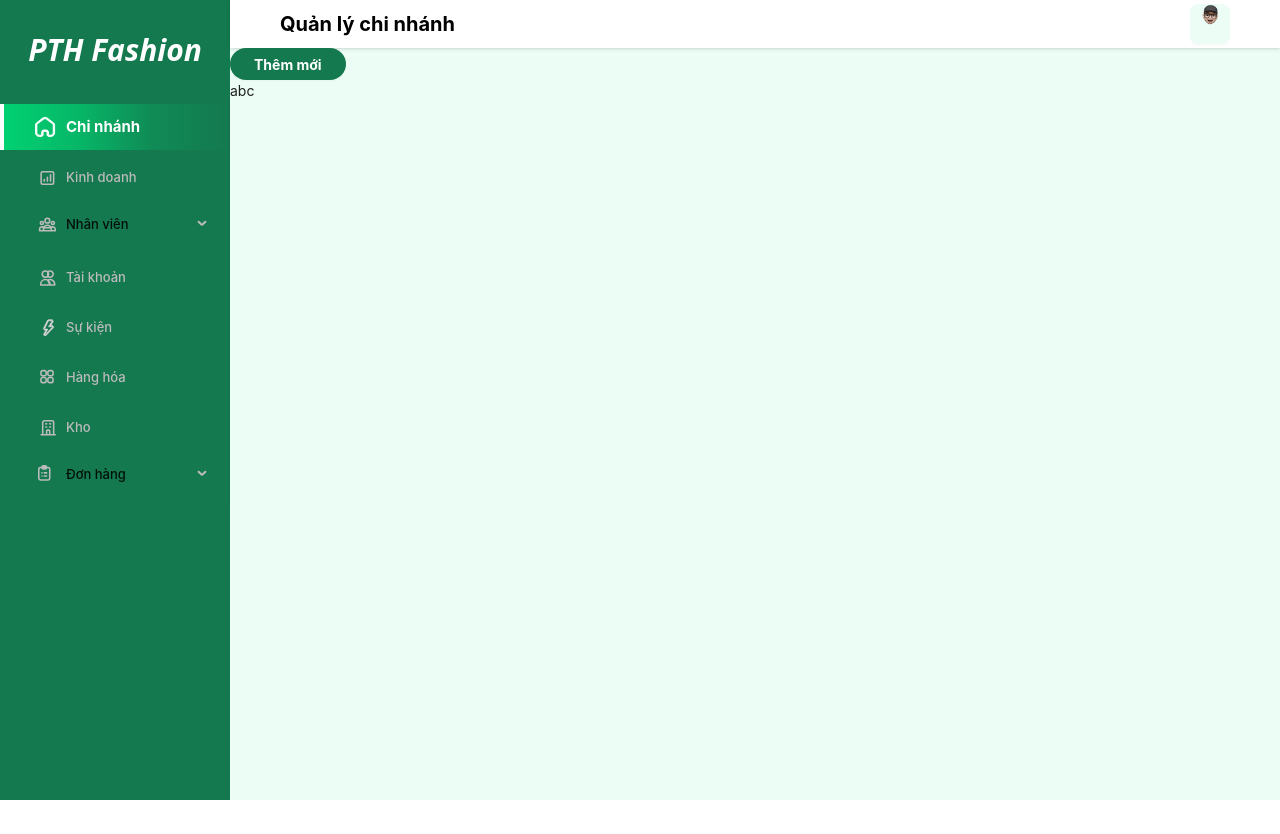
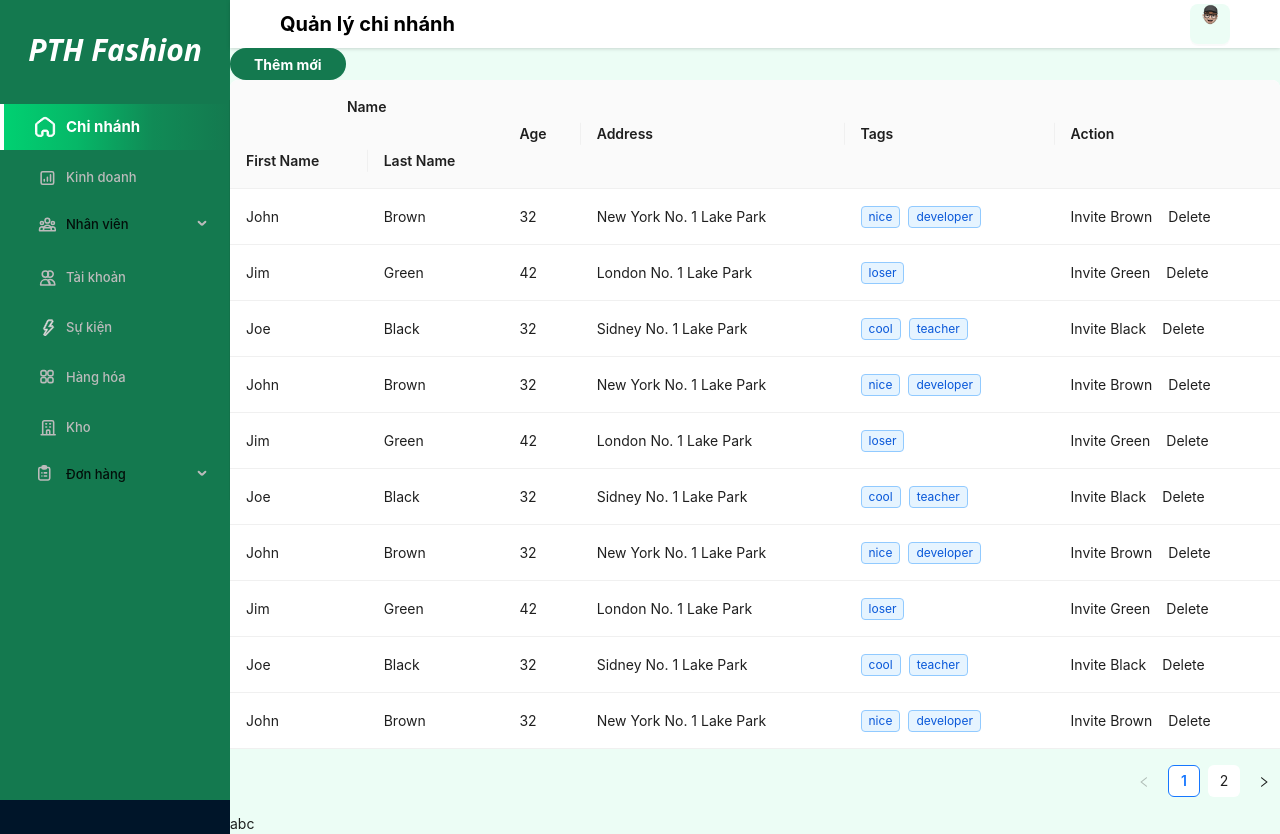
Before and after one commit to hienbui-iwrp/Fashion_store_FE, a Next.js app: page /admin in a window 1280 px wide. Before the commit the page ends 800 px from the top, so only its background shows below. Built offline with nearby package versions, Linux system fonts and the light colour scheme.

Commit message:
update admin

```diff
--- a/src/components/Button/AddButton.tsx
+++ b/src/components/Button/AddButton.tsx
@@ -1,11 +1,9 @@
-import { ReactNode, useState } from 'react'
+import { useState } from 'react'
 import { Button } from 'antd'
 import { Colors } from '@/constants'
+import { ButtonProps } from '@/utils/types/componentType'
 
-export default function AddButton(props: {
-  label: string
-  iconInput?: ReactNode
-}) {
+export default function AddButton(props: ButtonProps) {
   const [isHover, setIsHover] = useState(false)
 
   return (
@@ -27,6 +25,7 @@ export default function AddButton(props: {
       onMouseLeave={() => {
         setIsHover(false)
       }}
+      onClick={props?.onclick}
     >
       {props.label}
     </Button>
--- a/src/components/Layout/LayoutAdmin/LayoutAdmin.tsx
+++ b/src/components/Layout/LayoutAdmin/LayoutAdmin.tsx
@@ -195,6 +195,7 @@ const LayoutAdmin = ({
   return (
     <Layout>
       <Sider className={styles.adminSider}>
+        <div className={styles.adminContainer}>
           <div className='my-8 flex-1 justify-end'>
             <h1 className='text-center text-white font-bold	text-3xl italic font-sans'>
               PTH Fashion
@@ -206,6 +207,7 @@ const LayoutAdmin = ({
             defaultSelectedKeys={[selected.toString()]}
             items={siderItems}
           />
+        </div>
       </Sider>
       <Layout>
         <Header className='!bg-white drop-shadow flex justify-between items-center	!h-12'>
--- /dev/null
+++ b/src/components/Table/index.ts
@@ -0,0 +1 @@
+export * from './table'
--- /dev/null
+++ b/src/components/Table/table.tsx
@@ -0,0 +1,152 @@
+import React from 'react'
+import { Space, Table, Tag } from 'antd'
+
+const { Column, ColumnGroup } = Table
+
+interface DataType {
+  key: React.Key
+  firstName: string
+  lastName: string
+  age: number
+  address: string
+  tags: string[]
+}
+
+const data: DataType[] = [
+  {
+    key: '1',
+    firstName: 'John',
+    lastName: 'Brown',
+    age: 32,
+    address: 'New York No. 1 Lake Park',
+    tags: ['nice', 'developer'],
+  },
+  {
+    key: '2',
+    firstName: 'Jim',
+    lastName: 'Green',
+    age: 42,
+    address: 'London No. 1 Lake Park',
+    tags: ['loser'],
+  },
+  {
+    key: '3',
+    firstName: 'Joe',
+    lastName: 'Black',
+    age: 32,
+    address: 'Sidney No. 1 Lake Park',
+    tags: ['cool', 'teacher'],
+  },
+  {
+    key: '1',
+    firstName: 'John',
+    lastName: 'Brown',
+    age: 32,
+    address: 'New York No. 1 Lake Park',
+    tags: ['nice', 'developer'],
+  },
+  {
+    key: '2',
+    firstName: 'Jim',
+    lastName: 'Green',
+    age: 42,
+    address: 'London No. 1 Lake Park',
+    tags: ['loser'],
+  },
+  {
+    key: '3',
+    firstName: 'Joe',
+    lastName: 'Black',
+    age: 32,
+    address: 'Sidney No. 1 Lake Park',
+    tags: ['cool', 'teacher'],
+  },
+  {
+    key: '1',
+    firstName: 'John',
+    lastName: 'Brown',
+    age: 32,
+    address: 'New York No. 1 Lake Park',
+    tags: ['nice', 'developer'],
+  },
+  {
+    key: '2',
+    firstName: 'Jim',
+    lastName: 'Green',
+    age: 42,
+    address: 'London No. 1 Lake Park',
+    tags: ['loser'],
+  },
+  {
+    key: '3',
+    firstName: 'Joe',
+    lastName: 'Black',
+    age: 32,
+    address: 'Sidney No. 1 Lake Park',
+    tags: ['cool', 'teacher'],
+  },
+  {
+    key: '1',
+    firstName: 'John',
+    lastName: 'Brown',
+    age: 32,
+    address: 'New York No. 1 Lake Park',
+    tags: ['nice', 'developer'],
+  },
+  {
+    key: '2',
+    firstName: 'Jim',
+    lastName: 'Green',
+    age: 42,
+    address: 'London No. 1 Lake Park',
+    tags: ['loser'],
+  },
+  {
+    key: '3',
+    firstName: 'Joe',
+    lastName: 'Black',
+    age: 32,
+    address: 'Sidney No. 1 Lake Park',
+    tags: ['cool', 'teacher'],
+  },
+]
+
+const TableList: React.FC = () => (
+  <Table dataSource={data}>
+    <ColumnGroup title='Name'>
+      <Column title='First Name' dataIndex='firstName' key='firstName' />
+      <Column title='Last Name' dataIndex='lastName' key='lastName' />
+    </ColumnGroup>
+    <Column title='Age' dataIndex='age' key='age' />
+    <Column title='Address' dataIndex='address' key='address' />
+    <Column
+      title='Tags'
+      dataIndex='tags'
+      key='tags'
+      render={(tags: string[]) => (
+        <>
+          {tags.map((tag) => (
+            <Tag color='blue' key={tag}>
+              {tag}
+            </Tag>
+          ))}
+        </>
+      )}
+    />
+    <Column
+      title='Action'
+      key='action'
+      render={(_: any, record: DataType, index) => {
+        console.log(index)
+        return (
+          <Space size='middle'>
+            <a>Invite {record.lastName}</a>
+            <a>Delete</a>
+          </Space>
+        )
+      }}
+    />
+  </Table>
+)
+
+export default TableList
--- a/src/pages/admin/index.tsx
+++ b/src/pages/admin/index.tsx
@@ -3,11 +3,13 @@ import { Layout, Menu } from 'antd'
 import { memo } from 'react'
 import LayoutAdmin from '@/components/Layout/LayoutAdmin/LayoutAdmin'
 import AddButton from '@/components/Button/AddButton'
+import TableList from '@/components/Table/table'
 
 const BranchManagement = memo(() => {
   const content = (
     <div>
       <AddButton label='Thêm mới' />
+      <TableList />
       <h1>abc</h1>
     </div>
   )
--- a/src/styles/Admin.module.css
+++ b/src/styles/Admin.module.css
@@ -1,10 +1,15 @@
 .adminSider {
-  background-color: var(--admin-primary-color) !important;
-  height: 100vh;
   overflow-y: scroll;
   max-width: none !important;
   min-width: 0 !important;
   flex: 0 0 230px !important;
+}
+
+.adminContainer {
+  position: fixed;
+  width: 230px;
+  background-color: var(--admin-primary-color) !important;
+  height: 100vh;
 }
 
 .adminMenu {
--- /dev/null
+++ b/src/utils/types/componentType.ts
@@ -0,0 +1,13 @@
+import { ReactNode } from 'react'
+
+export interface ButtonProps {
+  label: string
+  iconInput?: ReactNode
+  onclick?: () => void
+}
+
+export interface TableProps {
+  name?: string
+  label: string[]
+  data: string[][]
+}
```
Lines whose indentation alone changed are shown as unchanged.
